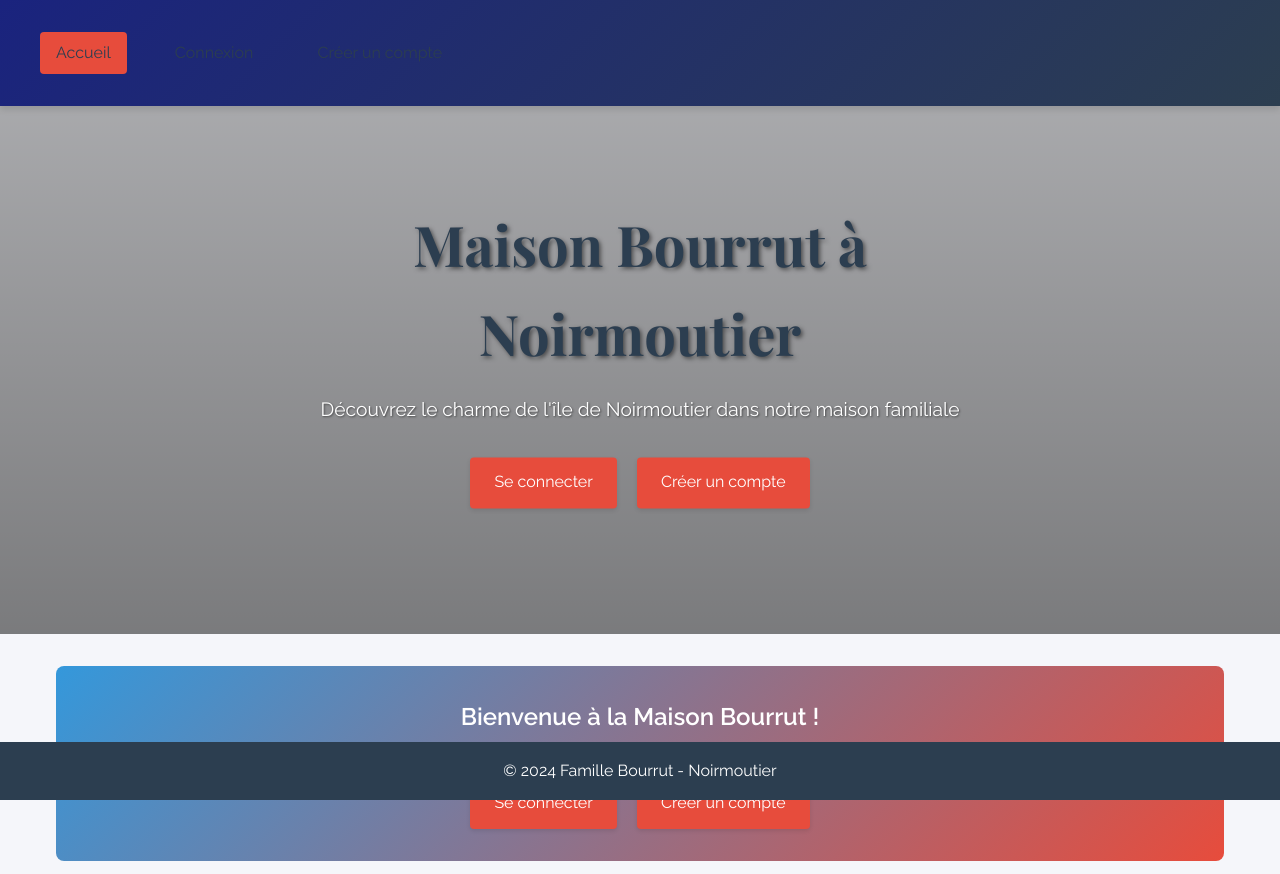
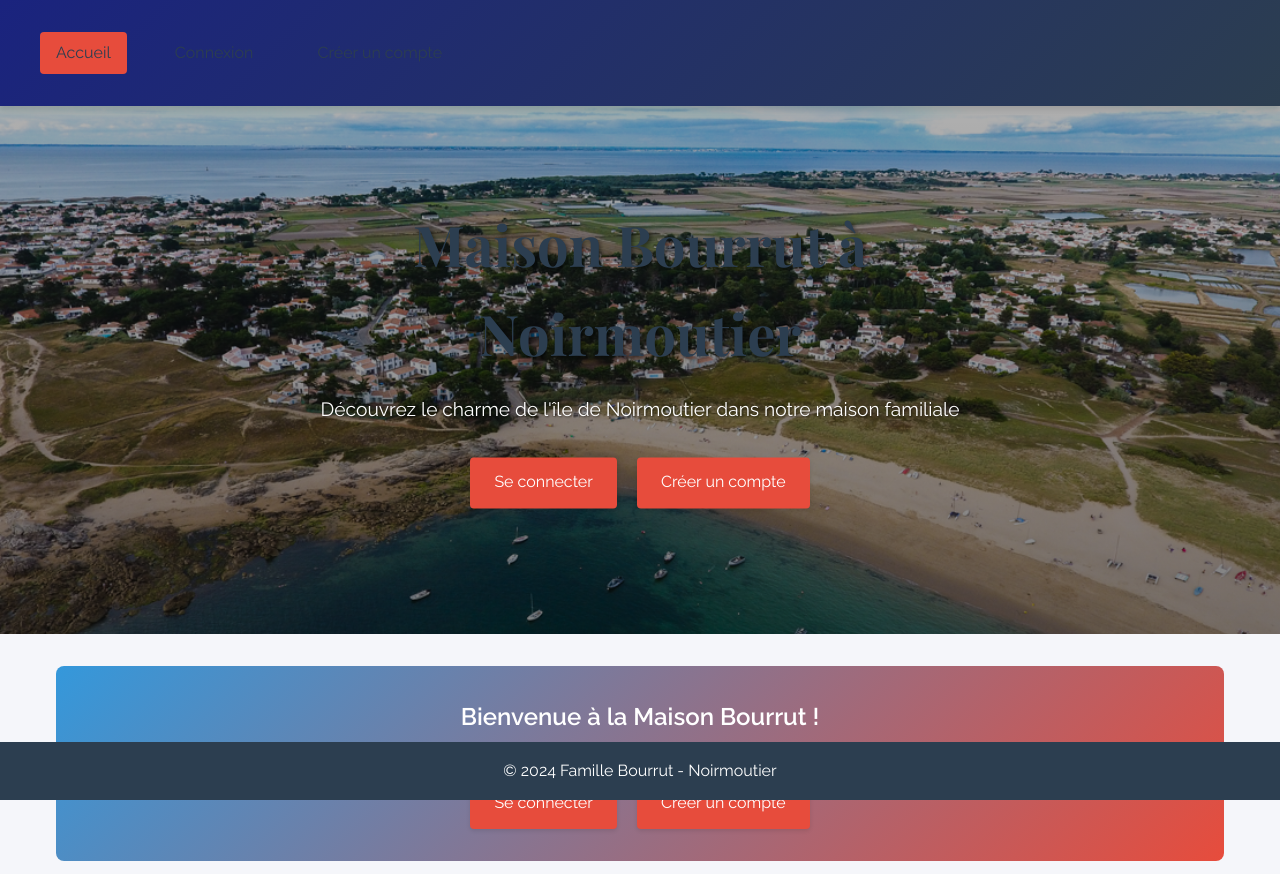
Before and after one commit to sebb34/Noirmoutier, a Flask app: page / in a window 1280 px wide. Shown: the top 874 px of the page. Run offline with Flask 3, Linux system fonts and the light colour scheme; data that the repository does not hold is empty.

Commit message:
Fix hero image path and static file serving

```diff
--- a/app.py
+++ b/app.py
@@ -13,7 +13,7 @@ import logging
 logging.basicConfig(level=logging.DEBUG)
 logger = logging.getLogger(__name__)
 
-app = Flask(__name__)
+app = Flask(__name__, static_url_path='/static', static_folder='static')
 
 # Configuration par défaut
 app.config['SECRET_KEY'] = 'dev'
--- a/templates/home.html
+++ b/templates/home.html
@@ -330,7 +330,7 @@
     </header>
 
     <div class="hero-section">
-        <img src="https://raw.githubusercontent.com/sebb34/Noirmoutier/master/static/images/noirmoutier-aerial.jpg" alt="Vue aérienne de Noirmoutier" class="hero-image">
+        <img src="{{ url_for('static', filename='images/noirmoutier-aerial.png') }}" alt="Vue aérienne de Noirmoutier" class="hero-image">
         <div class="hero-overlay"></div>
         <div class="hero-content">
             <h1>Maison Bourrut à Noirmoutier</h1>
```
